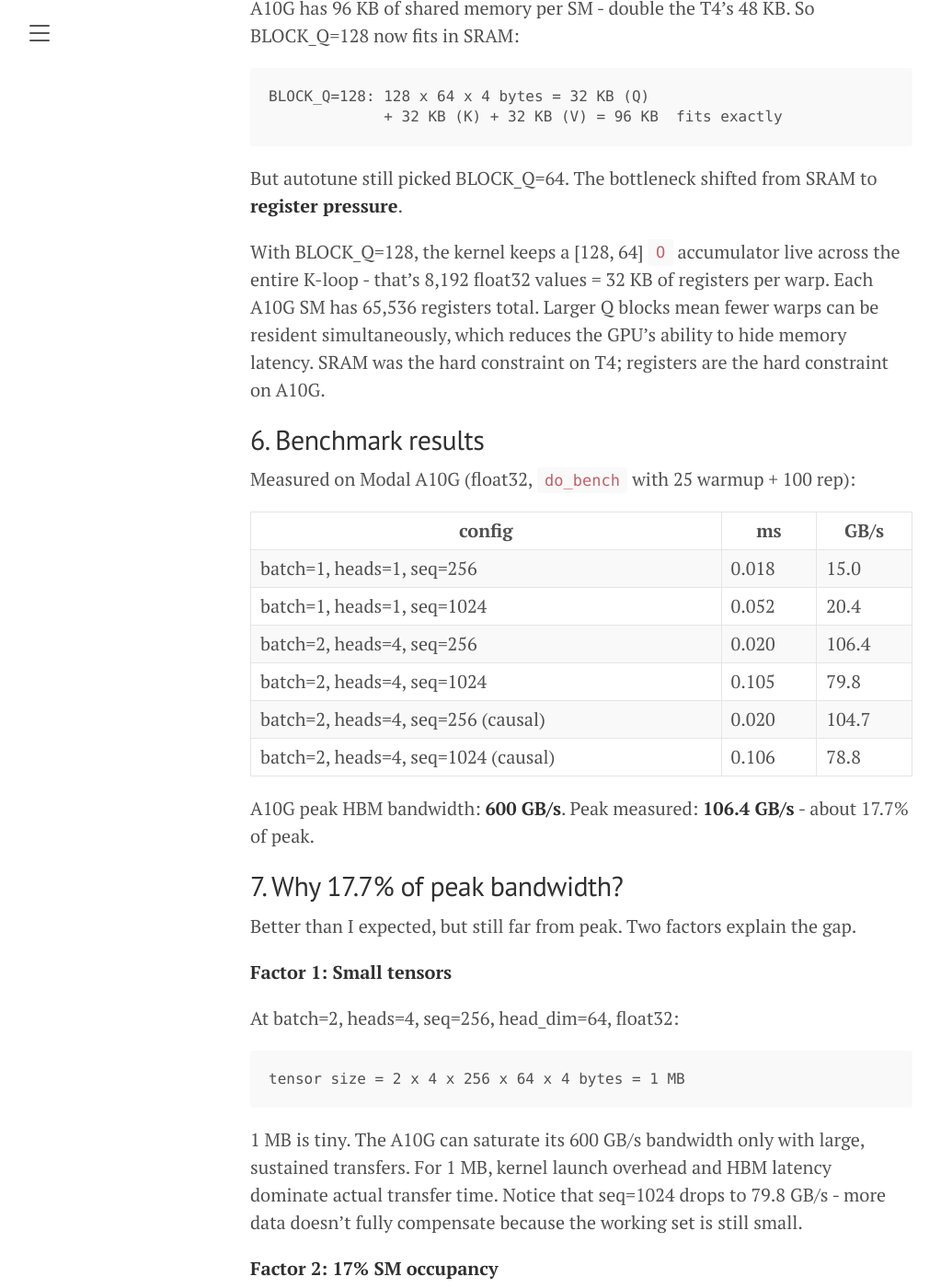
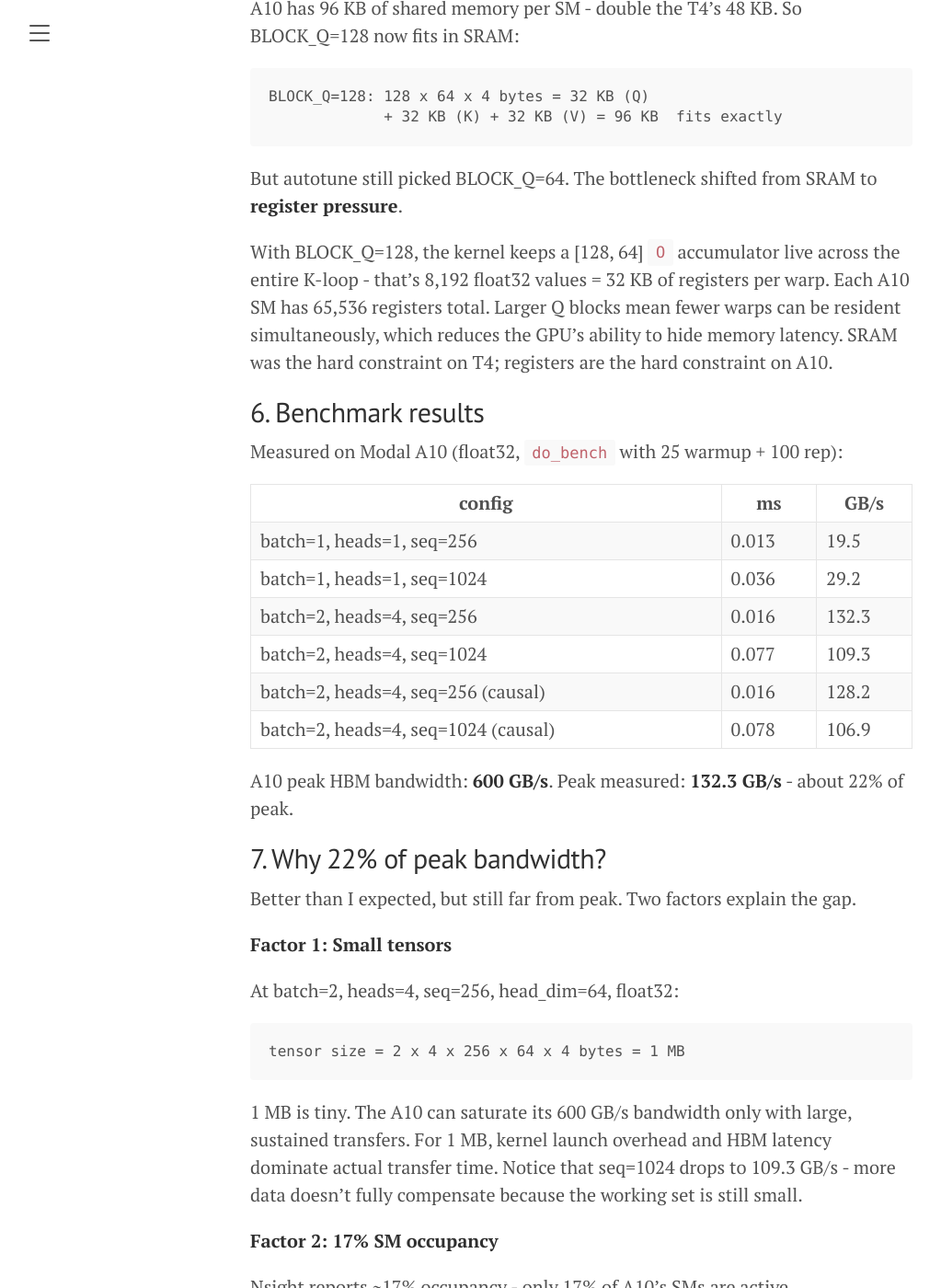
Before and after one commit to nthuat/nthuat.github.io, a Jekyll site: the page built from _posts/2026-05-24-flash-attention-from-scratch.md, in a window 1280 px wide and 1400 px high, scrolled down 5693 px. Shown: the whole window at 92% size, without its empty margins (8-1031 px from the left). Built offline with Jekyll 4.4.1, drawn with Linux system fonts in a browser that asks for light colours; some of the changed text lies outside the part shown.

Commit message:
Update benchmark to A10 numbers (132.3 GB/s peak)

````diff
--- a/_posts/2026-05-24-flash-attention-from-scratch.md
+++ b/_posts/2026-05-24-flash-attention-from-scratch.md
@@ -1,15 +1,15 @@
 ---
 layout: post
-title: Building FlashAttention from Scratch on an A10G - What the Numbers Actually Say
+title: Building FlashAttention from Scratch on an A10 - What the Numbers Actually Say
 ---
 
 I spent the last two weeks building FlashAttention from scratch in Triton. Not to use it in production - vLLM already ships a better one. I built it to understand what "IO-aware" actually means, why the online softmax trick works, and what autotuning does on a real GPU.
 
-Here's what I learned and what the numbers actually say - benchmarked on an A10G.
+Here's what I learned and what the numbers actually say - benchmarked on an A10.
 
 ## Why build it yourself?
 
-The FlashAttention paper (Dao et al., 2022) is 26 pages. After reading it I could explain the algorithm. But I couldn't tell you *why* BLOCK_Q=128 might be worse than BLOCK_Q=64 on an A10G, or what 17% occupancy means, or why bandwidth is 17% of peak even on fast hardware.
+The FlashAttention paper (Dao et al., 2022) is 26 pages. After reading it I could explain the algorithm. But I couldn't tell you *why* BLOCK_Q=128 might be worse than BLOCK_Q=64 on an A10, or what 17% occupancy means, or why bandwidth is 17% of peak even on fast hardware.
 
 The only way to know those things is to run the code and stare at the numbers.
 
@@ -185,9 +185,9 @@ One subtlety: when `q_block_idx * BLOCK_Q < k_block_idx * BLOCK_K`, the entire b
 
 `@triton.autotune` benchmarks all configs at the first call for a given `(seq_len, HEAD_DIM)` pair and caches the best one.
 
-I tested 6 configs on A10G:
+I tested 6 configs on A10:
 
-| BLOCK_Q | BLOCK_K | num_warps | A10G result |
+| BLOCK_Q | BLOCK_K | num_warps | A10 result |
 |---------|---------|-----------|-------------|
 | 64      | 64      | 4         | **best**    |
 | 128     | 64      | 4         | slower      |
@@ -196,9 +196,9 @@ I tested 6 configs on A10G:
 | 128     | 64      | 8         | slower      |
 | 128     | 128     | 8         | slower      |
 
-**Why BLOCK_Q=128 still loses on A10G:**
+**Why BLOCK_Q=128 still loses on A10:**
 
-A10G has 96 KB of shared memory per SM - double the T4's 48 KB. So BLOCK_Q=128 now fits in SRAM:
+A10 has 96 KB of shared memory per SM - double the T4's 48 KB. So BLOCK_Q=128 now fits in SRAM:
 
 ```
 BLOCK_Q=128: 128 x 64 x 4 bytes = 32 KB (Q)
@@ -207,24 +207,24 @@ BLOCK_Q=128: 128 x 64 x 4 bytes = 32 KB (Q)
 
 But autotune still picked BLOCK_Q=64. The bottleneck shifted from SRAM to **register pressure**.
 
-With BLOCK_Q=128, the kernel keeps a [128, 64] `O` accumulator live across the entire K-loop - that's 8,192 float32 values = 32 KB of registers per warp. Each A10G SM has 65,536 registers total. Larger Q blocks mean fewer warps can be resident simultaneously, which reduces the GPU's ability to hide memory latency. SRAM was the hard constraint on T4; registers are the hard constraint on A10G.
+With BLOCK_Q=128, the kernel keeps a [128, 64] `O` accumulator live across the entire K-loop - that's 8,192 float32 values = 32 KB of registers per warp. Each A10 SM has 65,536 registers total. Larger Q blocks mean fewer warps can be resident simultaneously, which reduces the GPU's ability to hide memory latency. SRAM was the hard constraint on T4; registers are the hard constraint on A10.
 
 ## 6. Benchmark results
 
-Measured on Modal A10G (float32, `do_bench` with 25 warmup + 100 rep):
+Measured on Modal A10 (float32, `do_bench` with 25 warmup + 100 rep):
 
 | config                              | ms    | GB/s  |
 |-------------------------------------|-------|-------|
-| batch=1, heads=1, seq=256           | 0.018 |  15.0 |
-| batch=1, heads=1, seq=1024          | 0.052 |  20.4 |
-| batch=2, heads=4, seq=256           | 0.020 | 106.4 |
-| batch=2, heads=4, seq=1024          | 0.105 |  79.8 |
-| batch=2, heads=4, seq=256  (causal) | 0.020 | 104.7 |
-| batch=2, heads=4, seq=1024 (causal) | 0.106 |  78.8 |
+| batch=1, heads=1, seq=256           | 0.013 |  19.5 |
+| batch=1, heads=1, seq=1024          | 0.036 |  29.2 |
+| batch=2, heads=4, seq=256           | 0.016 | 132.3 |
+| batch=2, heads=4, seq=1024          | 0.077 | 109.3 |
+| batch=2, heads=4, seq=256  (causal) | 0.016 | 128.2 |
+| batch=2, heads=4, seq=1024 (causal) | 0.078 | 106.9 |
 
-A10G peak HBM bandwidth: **600 GB/s**. Peak measured: **106.4 GB/s** - about 17.7% of peak.
+A10 peak HBM bandwidth: **600 GB/s**. Peak measured: **132.3 GB/s** - about 22% of peak.
 
-## 7. Why 17.7% of peak bandwidth?
+## 7. Why 22% of peak bandwidth?
 
 Better than I expected, but still far from peak. Two factors explain the gap.
 
@@ -236,11 +236,11 @@ At batch=2, heads=4, seq=256, head_dim=64, float32:
 tensor size = 2 x 4 x 256 x 64 x 4 bytes = 1 MB
 ```
 
-1 MB is tiny. The A10G can saturate its 600 GB/s bandwidth only with large, sustained transfers. For 1 MB, kernel launch overhead and HBM latency dominate actual transfer time. Notice that seq=1024 drops to 79.8 GB/s - more data doesn't fully compensate because the working set is still small.
+1 MB is tiny. The A10 can saturate its 600 GB/s bandwidth only with large, sustained transfers. For 1 MB, kernel launch overhead and HBM latency dominate actual transfer time. Notice that seq=1024 drops to 109.3 GB/s - more data doesn't fully compensate because the working set is still small.
 
 **Factor 2: 17% SM occupancy**
 
-Nsight reports ~17% occupancy - only 17% of A10G's SMs are active simultaneously. The root cause is **register pressure**.
+Nsight reports ~17% occupancy - only 17% of A10's SMs are active simultaneously. The root cause is **register pressure**.
 
 Inside the K-block loop, the kernel keeps these live simultaneously:
 - `Q`: [64, 64] float32 = 4,096 floats = 16 KB of registers
@@ -263,7 +263,7 @@ I can reproduce the online softmax. I understand why tiling reduces HBM traffic.
 3. Larger sequences to amortize kernel launch overhead
 4. float16/bfloat16 for 2x bandwidth improvement
 
-The gap between my 106 GB/s and what vLLM ships isn't a bug - it's the rest of the engineering.
+The gap between my 132 GB/s and what vLLM ships isn't a bug - it's the rest of the engineering.
 
 ## Reproducing the benchmark
 
````
